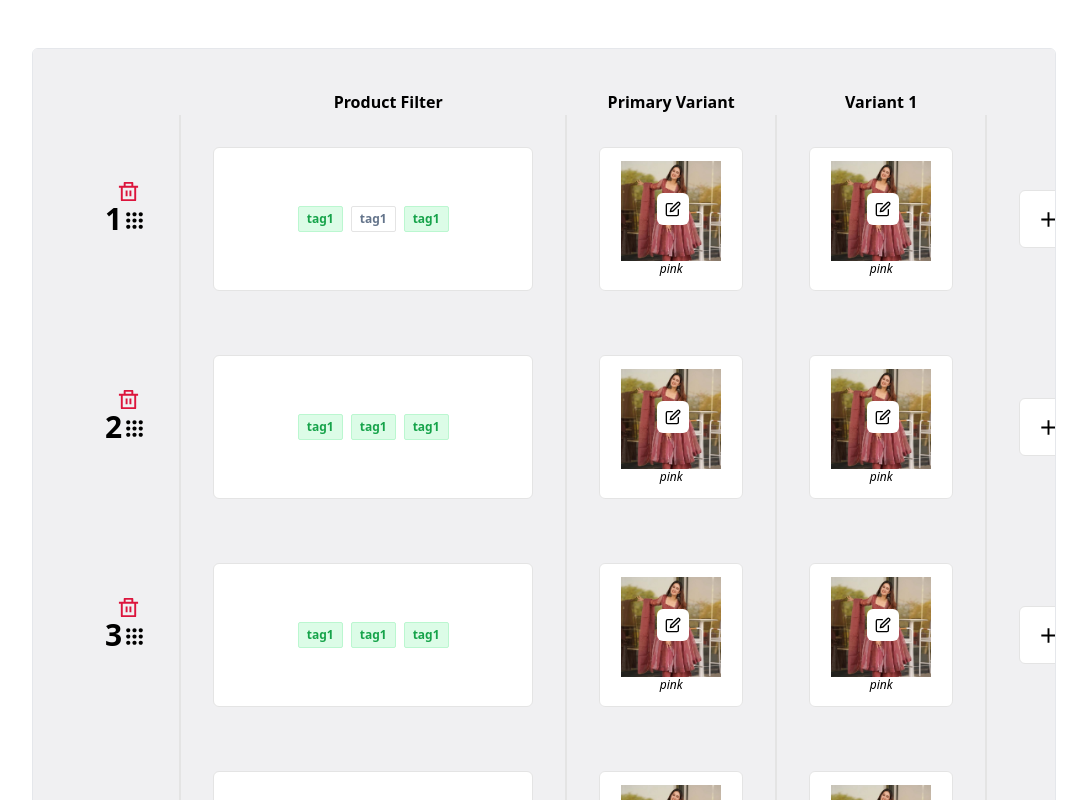
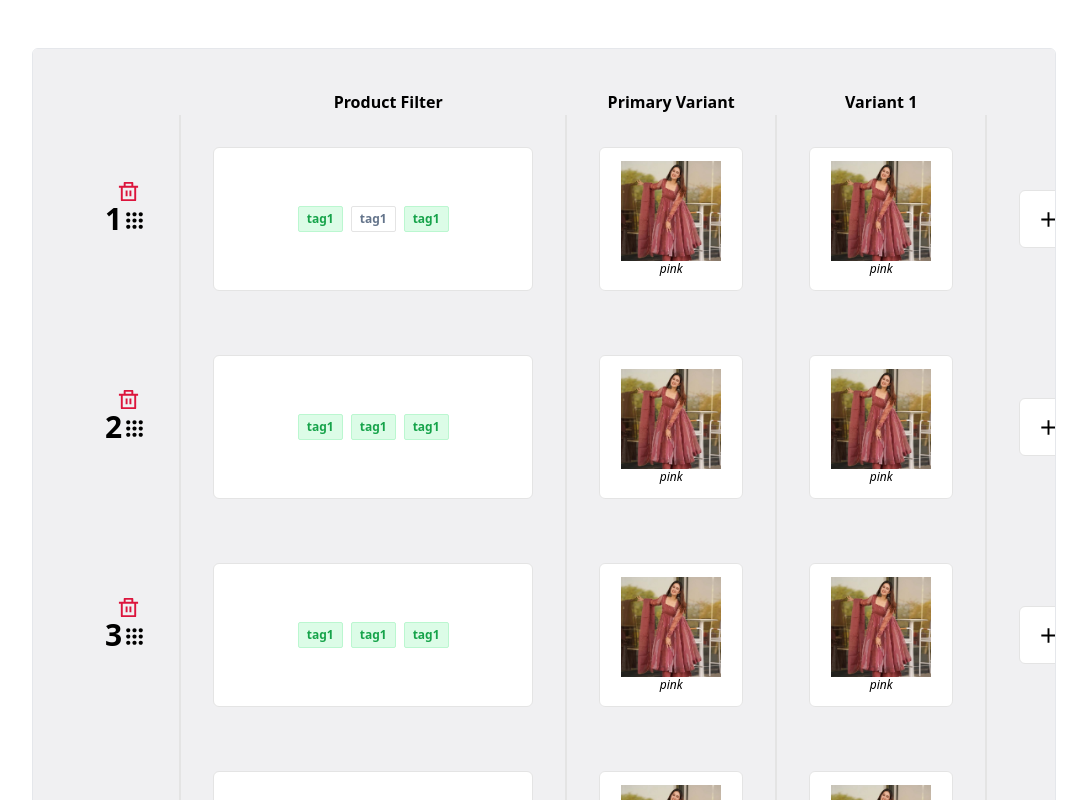
Before and after one commit to saswatimahanta/retainiq-assignment, a Next.js app: page / in a window 1280 px wide. Shown: the top 800 px of the page, without its empty margins (96-1183 px from the left). Built offline with nearby package versions, Linux system fonts and the light colour scheme.

Commit message:
display cta buttons when hovering on  parent

```diff
--- a/app/components/DesignModal.js
+++ b/app/components/DesignModal.js
@@ -24,11 +24,12 @@ const DesignModal = ({
         </div>
         <div className="grid grid-cols-4 gap-y-4 p-10 h-[calc(100%-12rem)] overflow-y-scroll ">
           {designs.map((design, index)=>(
-            <div className="relative" key={index}>
-              <Image className="rounded-md" src={design.url} height={200} alt="design"/>
+            <div className="relative group" key={index}>
+            <Image className="rounded-md" src={design.url} height={200} alt="design" />
             <div className="text-sm font-semibold">{design.name}</div>
-              <div className="absolute top-[36%] left-[34%] bg-white px-4 py-2 rounded-md cursor-pointer font-semibold"
-                onClick={()=>{
+            <div
+              className="absolute top-[36%] left-[34%] bg-white px-4 py-2 rounded-md cursor-pointer font-semibold hidden group-hover:block"
+              onClick={() => {
                 setDesignModal(false);
                 setDesign(design);
               }}
--- a/app/components/Row.js
+++ b/app/components/Row.js
@@ -128,10 +128,10 @@ const Row = ({
                         </div>
                     </div>
                     :
-                    <div className="relative z-2 bg-white border border-[#E4E4E4] h-[9rem] w-[9rem] rounded-md flex flex-col justify-center items-center">
+                    <div className="group relative z-2 bg-white border border-[#E4E4E4] h-[9rem] w-[9rem] rounded-md flex flex-col justify-center items-center">
                         <Image src={variant.url} alt="image" height={100}/>
                         <i className="text-xs">{variant.name}</i>
-                        <div className="absolute z-3 top-[32%] left-[40%] bg-white p-2 rounded-md cursor-pointer"
+                        <div className="absolute z-3 top-[32%] left-[40%] bg-white p-2 rounded-md cursor-pointer hidden group-hover:block"
                           onClick={()=>handleDesignModal(index)}
                         >
                             <FiEdit/>
```
Lines whose indentation alone changed are shown as unchanged.
